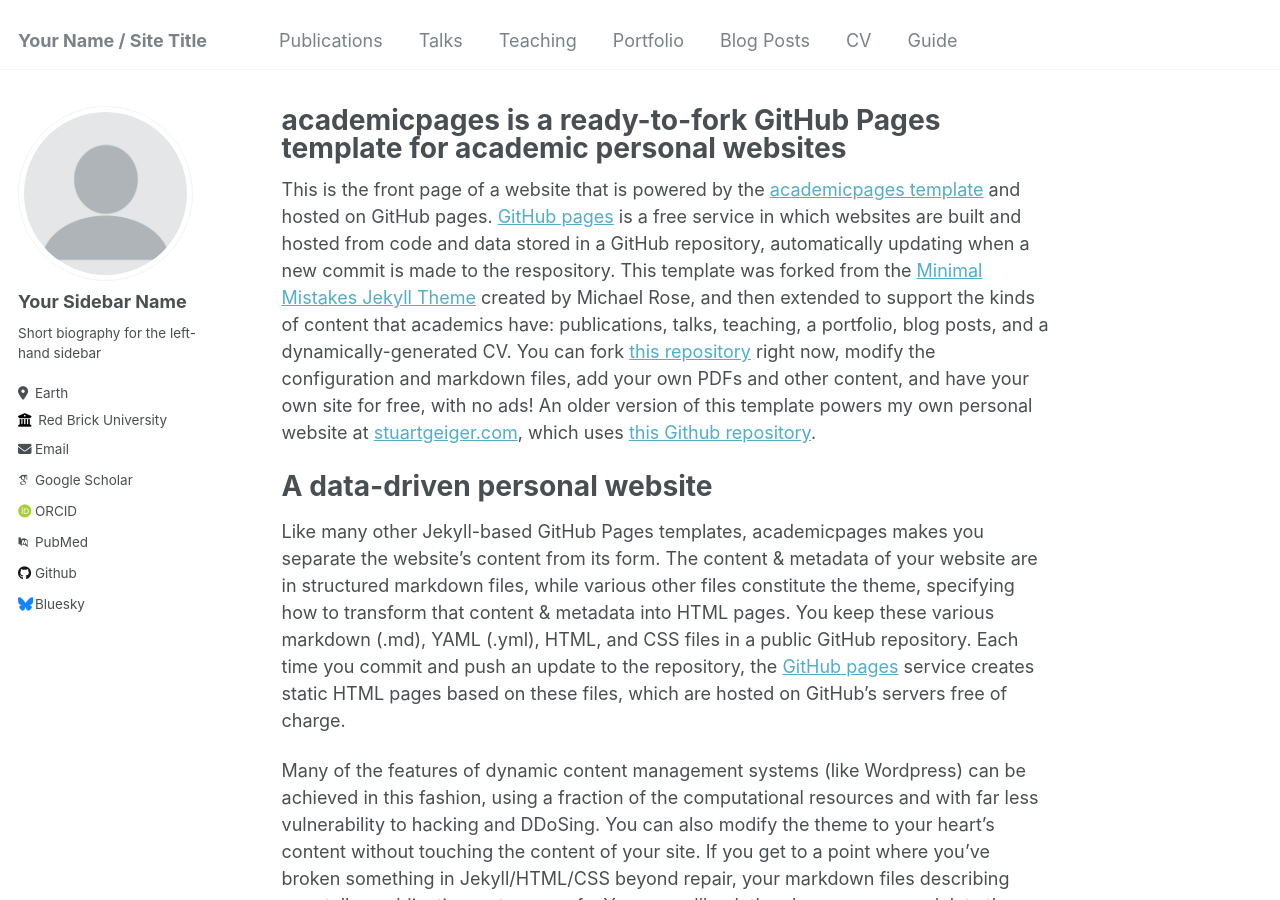
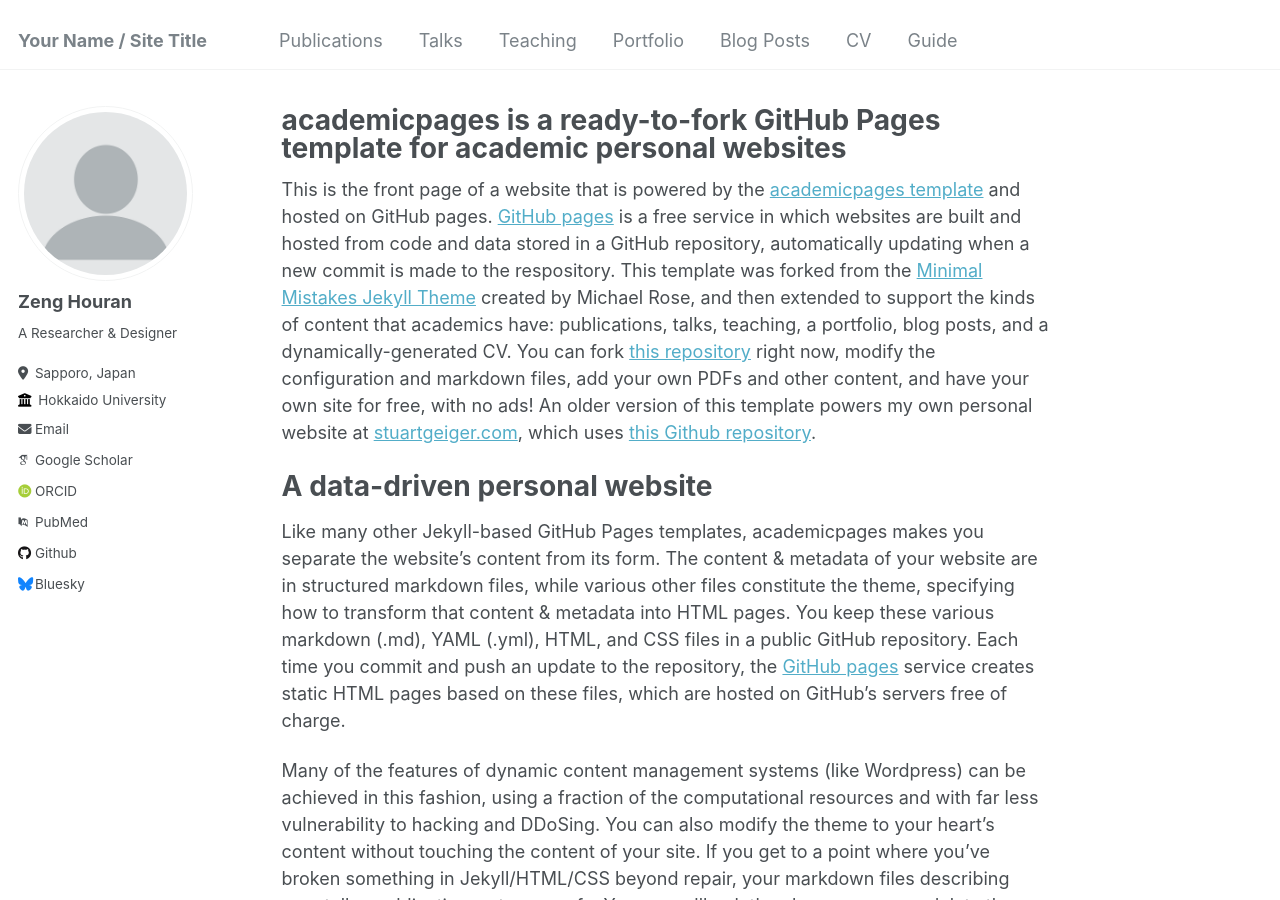
Before and after one commit to ZengHouran/LowTest, a Jekyll site: the page built from _pages/about.md, in a window 1280 px wide and 900 px high. Built offline with Jekyll 4.4.1, drawn with Linux system fonts in a browser that asks for light colours; some web fonts are replaced.

Commit message:
Update _config.yml

```diff
--- a/_config.yml
+++ b/_config.yml
@@ -22,11 +22,11 @@ repository               : "academicpages/academicpages.github.io"
 author:
   # Biographic information
   avatar           : "profile.png"
-  name             : "Your Sidebar Name"
+  name             : "Zeng Houran"
   pronouns         : # example: "she/her"
-  bio              : "Short biography for the left-hand sidebar"
-  location         : "Earth"
-  employer         : "Red Brick University"
+  bio              : "A Researcher & Designer"
+  location         : "Sapporo, Japan"
+  employer         : "Hokkaido University"
   uri              : # URL
   email            : "none@example.org"
 
```
